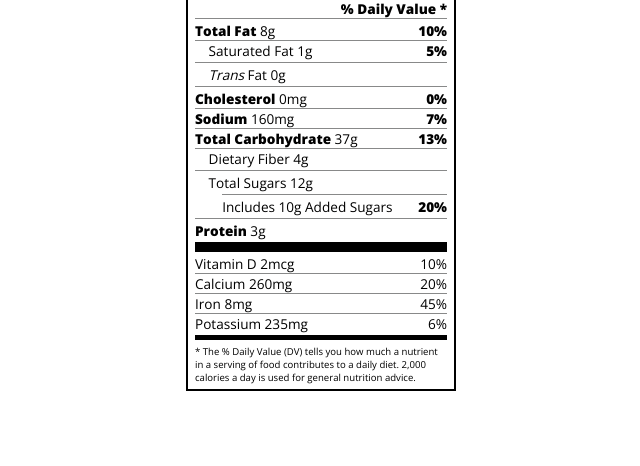
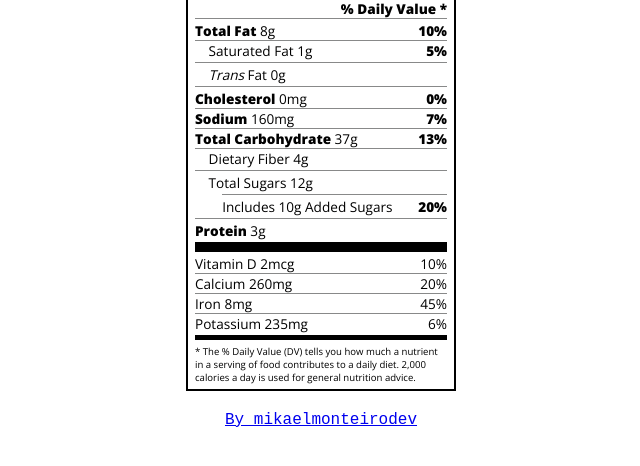
Before and after one commit to mikaelmonteirodev/Project-Nutrition-Label, a plain HTML site: page index.html in a window 1280 px wide. Shown: the part 184-650 px from the top of the page, without its empty margins (319-959 px from the left). Drawn offline with nearby package versions, Linux system fonts and the light colour scheme.

Commit message:
Inlcude footer (#2)
* Update index.html

* Update styles.css

```diff
--- a/index.html
+++ b/index.html
@@ -47,5 +47,8 @@
       <div class="divider md"></div>
       <p class="note">* The % Daily Value (DV) tells you how much a nutrient in a serving of food contributes to a daily diet. 2,000 calories a day is used for general nutrition advice.</p>
     </div>
+    <footer>
+      <a href="https://github.com/mikaelmonteirodev">By mikaelmonteirodev</a>
+    </footer>
   </body>
 </html>
--- a/styles.css
+++ b/styles.css
@@ -84,3 +84,9 @@ p {
   font-size: 0.6rem;
   margin: 5px 0;
 }
+
+footer {
+  font-family: 'Courier New', Courier, monospace;
+  font-size: medium;
+  text-align: center;
+}
```
